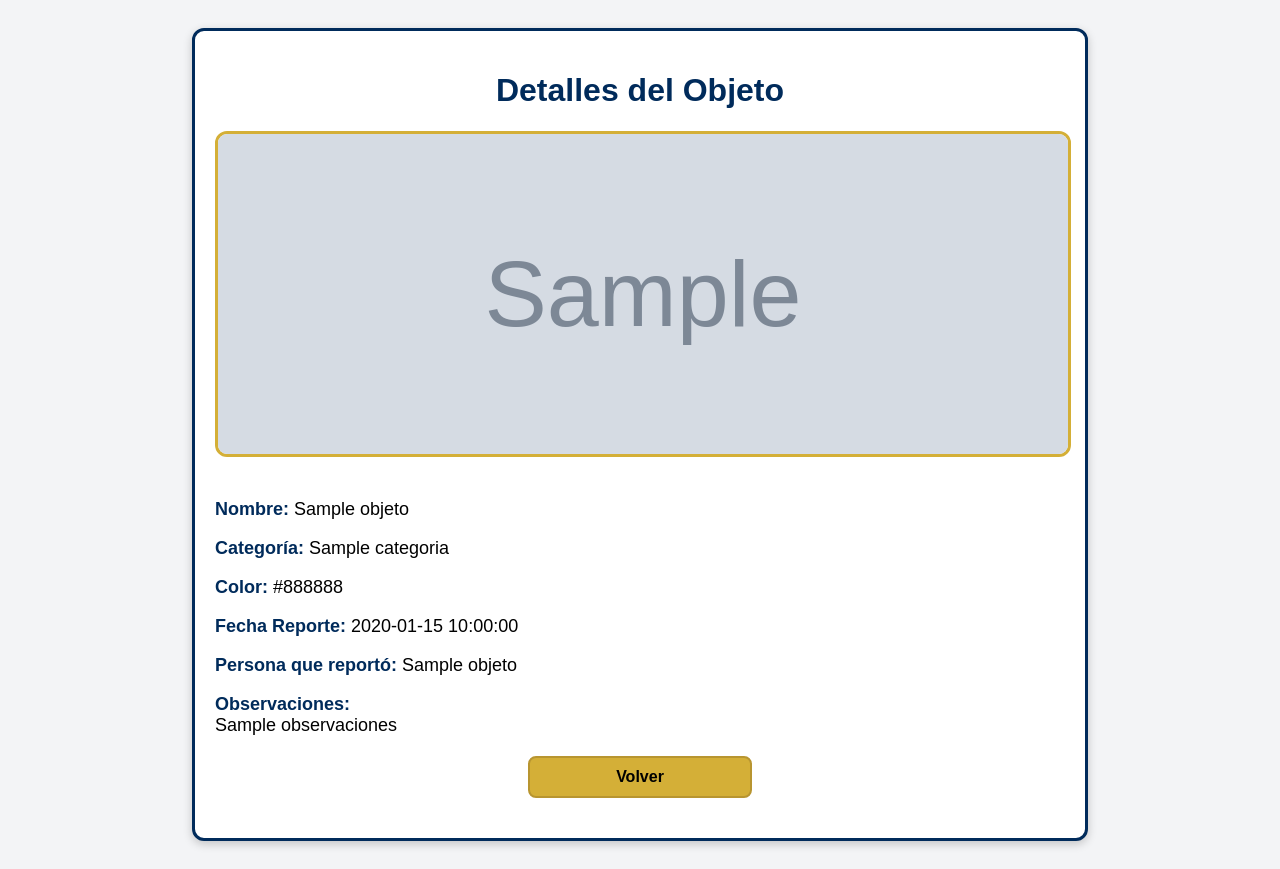
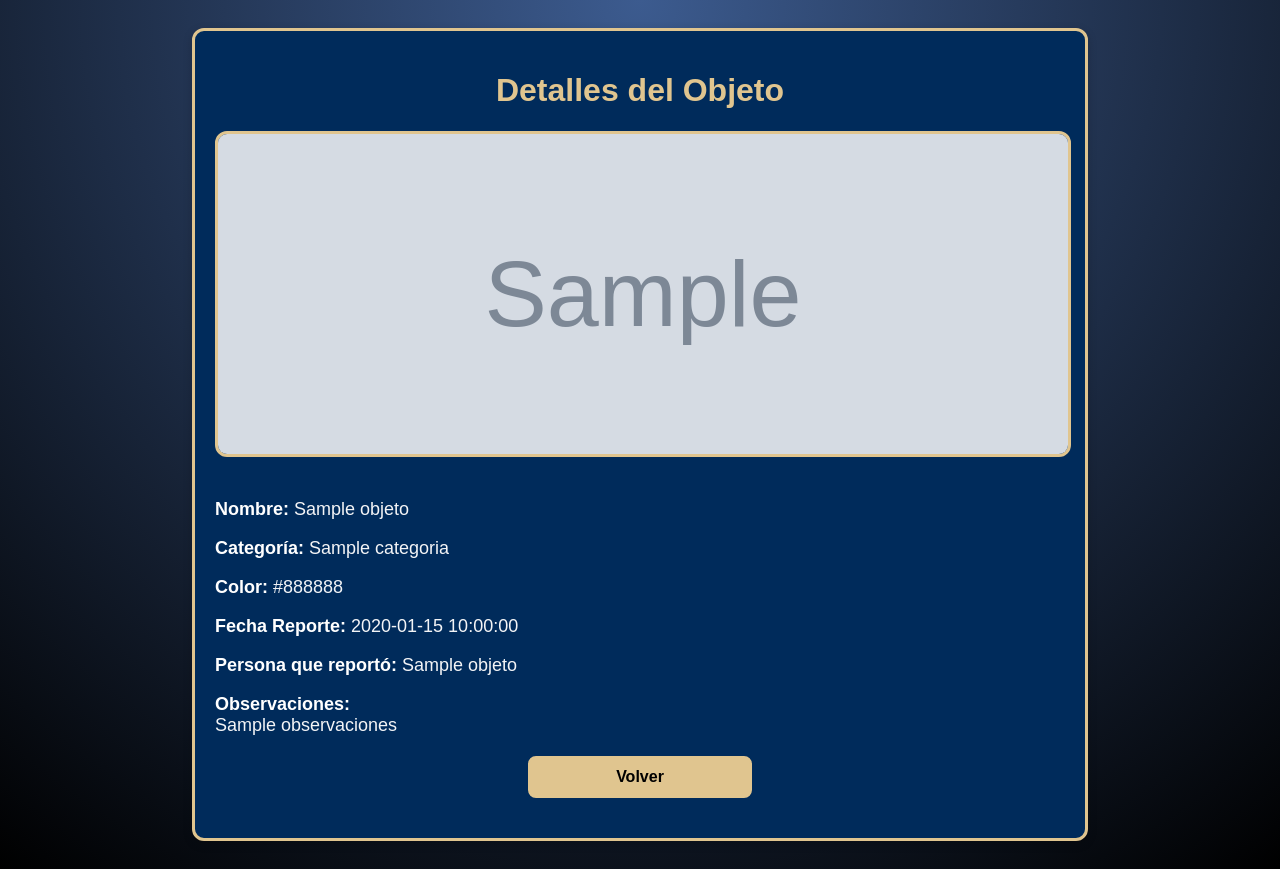
Before and after one commit to Yesi0316/O.R.I.O, a Flask app: page /detalles/1 in a window 1280 px wide. Run offline with Flask 3, Linux system fonts and the light colour scheme; grey boxes marked "Sample" are stand-in pictures; a database or web service that is not in the repository returns one stand-in record (values such as "Sample title"); parts of the project's set-up code (start-up, migrations or seed data) failed here and were passed over; some libraries are stand-ins or nearby versions.

Commit message:
se suben cambios

```diff
--- a/templates/detalles_reportes.html
+++ b/templates/detalles_reportes.html
@@ -10,21 +10,22 @@
             font-family: Arial, sans-serif;
             background: #f3f4f6;
             padding: 20px;
+            background: radial-gradient(circle at top,#3C5B8F, #000);
         }
 
         .contenedor {
             max-width: 850px;
             margin: auto;
-            background: white;
+            background: #002b5b;
             border-radius: 12px;
             padding: 20px;
-            border: 3px solid #002b5b;
+            border: 3px solid #E0C58F;
             box-shadow: 0 3px 10px rgba(0,0,0,0.2);
         }
 
         h1 {
             text-align: center;
-            color: #002b5b;
+            color: #E0C58F;
         }
 
         .imagen {
@@ -33,17 +34,19 @@
             object-fit: cover;
             border-radius: 12px;
             margin-bottom: 20px;
-            border: 3px solid #d4af37;
+            border: 3px solid #E0C58F;
         }
 
         .info {
             font-size: 18px;
             margin-bottom: 15px;
+            color: #f3f4f6;
+            text-align: justify;
         }
 
         .label {
             font-weight: bold;
-            color: #002b5b;
+            color: white;
         }
 
         .btn-volver {
@@ -52,16 +55,16 @@
             width: 200px;
             text-align: center;
             padding: 10px;
-            background: #d4af37;
+            background: #E0C58F;
             color: black;
             text-decoration: none;
             font-weight: bold;
             border-radius: 8px;
-            border: 2px solid #b89530;
+            border: 2px solid #E0C58F;
         }
 
         .btn-volver:hover {
-            background: #b89530;
+            background: #E0C58F;
         }
     </style>
 </head>
```
Also changed, not shown: templates/busquedas.html (+12 -22 lines).
